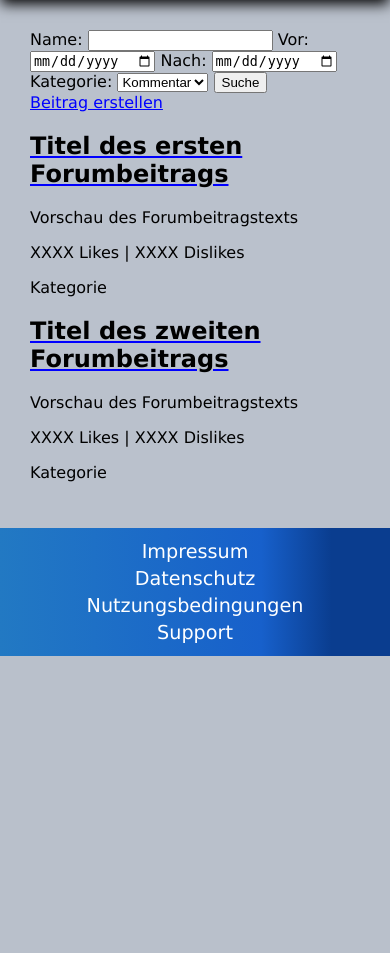
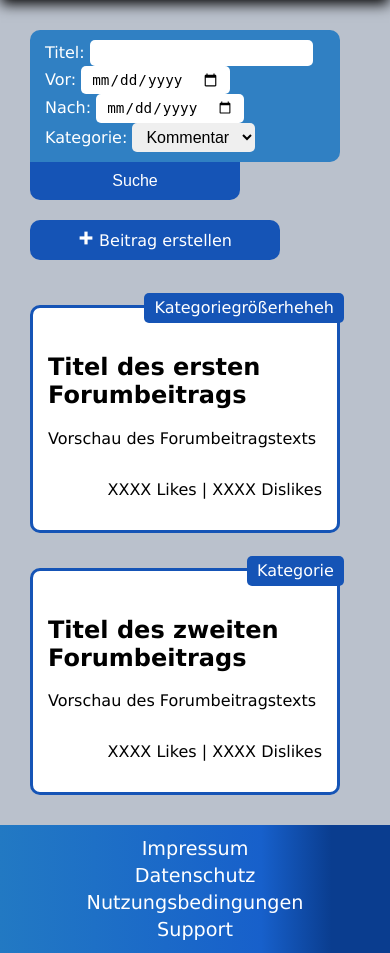
Before and after one commit to Jainzii/KomPol, a PHP site: page /sites/forum/overview/forumOverview.html in a window 390 px wide. Shown: the part 236-1189 px from the top of the page. Before the commit the page ends 892 px from the top, so only its background shows below. Run offline with PHP 8.4, Linux system fonts and the light colour scheme.

Commit message:
forumOverview is now designed and responsive

```diff
--- a/css/main.css
+++ b/css/main.css
@@ -110,7 +110,6 @@ header nav a {
 }
 
 header nav a:hover {
-    padding: 5px;
     background: rgba(0,0,0,0.15);
     text-decoration: underline;
 }
@@ -120,7 +119,7 @@ main {
     padding: 30px;
 }
 
-main h1, h2,h3, p {
+main h1, h2, h3, p {
     color: #000;
     overflow-wrap: break-word;
 }
--- a/css/newsOverview.css
+++ b/css/newsOverview.css
@@ -1,7 +1,3 @@
-main {
-
-}
-
 .highlightedArticle {
     background-color: white;
     padding: 0px 25px 25px 25px;
--- /dev/null
+++ b/sites/forum/overview/forumOverview.css
@@ -0,0 +1,178 @@
+form {
+    display: flex;
+    flex-direction: column;
+    min-width: 310px;
+    width: 100%;
+}
+
+.formOptions {
+    background-color: rgba(34,121,195,0.9);
+    padding: 10px 5px 10px 5px;
+    border-radius: 10px 10px 10px 0px;
+    display: flex;
+    justify-content: flex-start;
+    flex-wrap: wrap;
+    color: #FFFFFF;
+    width: 90%;
+    min-width: 300px;
+}
+
+form input[type="submit"] {
+    background-color: #1554b6;
+    border-radius: 0px 0px 10px 10px;
+    padding: 10px;
+    border: none;
+    width: 20%;
+    min-width: 210px;
+    color: white;
+    font-size: 1em;
+}
+
+form input[type="submit"]:hover {
+    background-color: #1554b6DD;
+}
+
+.formOptions label {
+    flex: auto;
+    flex-wrap: nowrap;
+    margin-left: 10px;
+}
+
+.formOptions input {
+    padding: 5px 10px;
+    border-radius: 5px;
+    border: none;
+}
+
+.formOptions input[type="text"] {
+    font-size: 0.9em;
+    min-width: 70%;
+}
+
+.formOptions input[type="date"] {
+    font-size: 1.1em;
+}
+
+.formOptions select {
+    padding: 5px 10px;
+    border-radius: 5px;
+    border: none;
+    font-size: 1em;
+}
+
+section {
+    display: flex;
+    flex-direction: column;
+}
+
+section a {
+    background-color: #1554b6;
+    height: fit-content;
+    padding: 10px 20px;
+    width: 210px;
+    color: #FFFFFF;
+    text-decoration: none;
+    border-radius: 10px;
+    text-align: center;
+    margin-top: 20px;
+    margin-bottom: 10px;
+}
+
+section a:hover {
+    background-color: #1554b6DD;
+}
+
+article {
+    display: flex;
+    flex-wrap: nowrap;
+    align-content: flex-end;
+    padding: 0px;
+    min-width: 310px;
+    margin-top: 20px;
+    margin-right: 30px;
+}
+
+article .post {
+    display: flex;
+    flex-direction: column;
+    background-color: #FFF;
+    padding: 15px;
+    border-radius: 10px;
+    border: #1554b6 3px solid;
+    width: 100%;
+    margin-top: 15px;
+}
+
+article .post p:first-child {
+    align-self: flex-end;
+}
+
+article .post p:last-child {
+    align-self: flex-end;
+}
+
+article .post h2 {
+    margin-top: 0px;
+}
+
+article .category {
+    text-align: right;
+    display: flex;
+    z-index: 1;
+    position: relative;
+    right: -8%;
+    bottom: 30px;
+    width: min-content;
+    height: 20px;
+    padding: 5px 10px;
+    margin: 0px;
+    border-radius: 5px;
+    background-color: #1554b6;
+    color: white;
+}
+
+article .postContent a {
+    width: 60%;
+    text-decoration: none;
+}
+
+article .postContent h2 {
+    margin-right: 0px;
+}
+
+@media screen and (min-width: 600px) {
+    .formOptions input[type="text"] {
+        min-width: 300px;
+    }
+
+    .formOptions {
+        border-radius: 10px 0px 0px 0px;
+    }
+
+    .formOptions label {
+        margin-left: 20px;
+    }
+
+    section {
+        margin-right: 30px;
+    }
+
+    form {
+        flex-direction: row;
+    }
+    form input[type="submit"] {
+        border-radius: 0px 10px 10px 0px;
+        width: 10%;
+        min-width: 60px;
+        padding: 0px;
+    }
+
+    section a {
+        margin-top: 0px;
+        border-radius: 0px 0px 10px 10px;
+    }
+
+    article .category {
+        right: -5%;
+    }
+}
--- a/sites/forum/overview/forumOverview.html
+++ b/sites/forum/overview/forumOverview.html
@@ -4,6 +4,7 @@
   <meta charset="UTF-8">
   <title>KomPol</title>
   <link rel="stylesheet" type="text/css" href="../../../css/main.css">
+  <link rel="stylesheet" type="text/css" href="forumOverview.css">
   <meta name="viewport" content="width=device-width,initial-scale=1">
 </head>
   <body>
@@ -33,25 +34,25 @@
         <a href="../../other/tutorial/tutorial.html"> Hilfe </a>
       </nav>
     </header>
-
     <!-- main content -->
     <main>
       <!-- search -->
       <section>
         <form action="forumSearch.php" method="get">
-          <label>
-            Name:
+          <div class="formOptions">
+            <label class="userInput">
+              Titel:
               <input type="text" name="name">
             </label>
-          <label>
+            <label class="userInput">
               Vor:
               <input type="date" name="vor">
             </label>
-          <label>
+            <label class="userInput">
               Nach:
               <input type="date" name="nach">
             </label>
-          <label>
+            <label class="userInput">
               Kategorie:
               <select name="kategorie">
                 <option value="kommentar">Kommentar</option>
@@ -59,35 +60,37 @@
                 <option value="initiative">Initiative</option>
               </select>
             </label>
+          </div>
           <input type="submit" value="Suche">
         </form>
-      </section>
-      <div>
         <a href="../postCreation/postCreation.html">
+          <img src="../../../images/site/plusSign.svg" alt="plus sign" width="16" height="16">
           Beitrag erstellen
         </a>
-      </div>
+      </section>
       <!-- first example forum post -->
       <article>
-        <div>
-          <div>
-            <a href="../postView/postView.html"> <h2>Titel des ersten Forumbeitrags</h2> </a>
+        <div class="post">
+          <p class="category">Kategoriegrößerheheh</p>
+          <div class="postContent">
+            <a href="../postView/postView.html">
+              <h2>Titel des ersten Forumbeitrags</h2>
+            </a>
             <p>Vorschau des Forumbeitragstexts</p>
           </div>
           <p>XXXX Likes | XXXX Dislikes</p>
         </div>
-        <p>Kategorie</p>
       </article>
       <!-- second example forum post -->
       <article>
-        <div>
-          <div>
+        <div class="post">
+          <p class="category">Kategorie</p>
+          <div class="postContent">
             <a href="../postView/postView.html"> <h2>Titel des zweiten Forumbeitrags</h2> </a>
             <p>Vorschau des Forumbeitragstexts</p>
           </div>
           <p>XXXX Likes | XXXX Dislikes</p>
         </div>
-        <p>Kategorie</p>
       </article>
     </main>
 
```
Also changed, not shown: images/site/plusSign.svg (added). Lines whose indentation alone changed are shown as unchanged.
